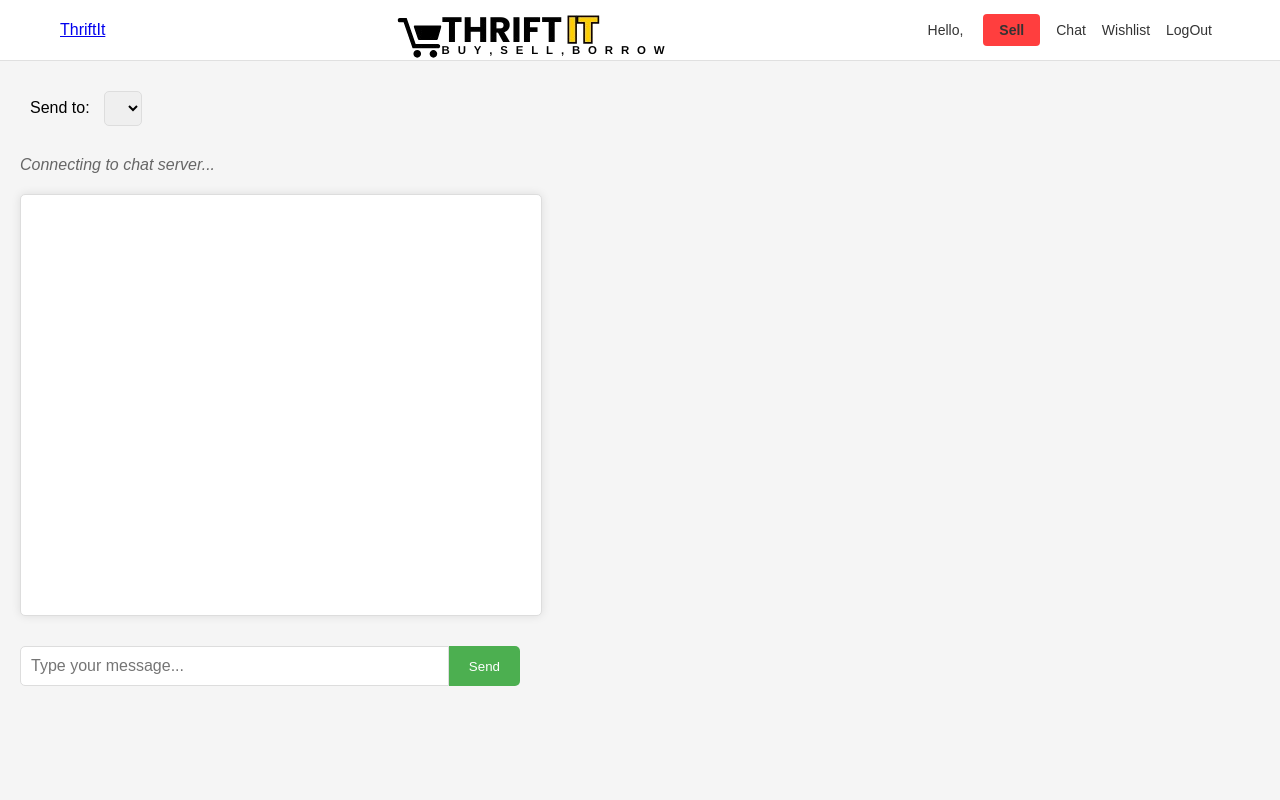
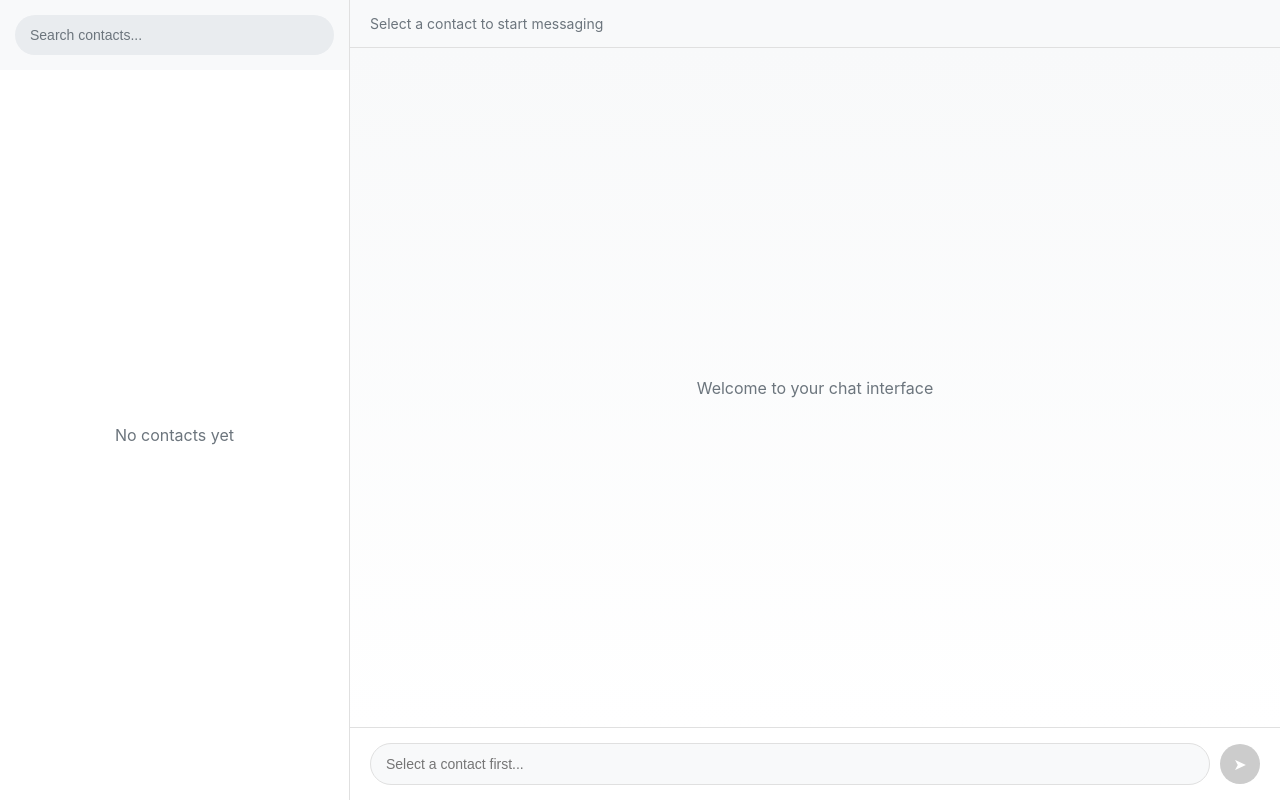
Before and after one commit to Chinz7007/ThriftIt, a Flask app: page /send_message in a window 1280 px wide. Run offline with Flask 3, Linux system fonts and the light colour scheme; the visitor is signed in with stand-in values (Sample User, id 1); data comes from the database, SQL or seed files in the repository; lists and menus that the app fills with data are empty; some libraries are stand-ins or nearby versions.

Commit message:
Update send_message.html with improved layout

```diff
--- a/templates/send_message.html
+++ b/templates/send_message.html
@@ -2,258 +2,467 @@
 <html lang="en">
 <head>
     <meta charset="UTF-8">
-  <title>ThriftIt Chat</title>
-  <link rel="stylesheet" href="{{ url_for('static', filename='style_chat.css') }}">
-  <script src="https://cdnjs.cloudflare.com/ajax/libs/socket.io/4.6.1/socket.io.min.js"></script>
+    <meta name="viewport" content="width=device-width, initial-scale=1.0">
+    <title>Chat Interface</title>
     <style>
-    body {
-      font-family: Arial, sans-serif;
+        * {
             margin: 0;
             padding: 0;
+            box-sizing: border-box;
+        }
+
+        body {
+            font-family: -apple-system, BlinkMacSystemFont, 'Segoe UI', Roboto, sans-serif;
             background-color: #f5f5f5;
+            height: 100vh;
+            display: flex;
         }
+
         .chat-container {
-      height: 400px;
-      border: 1px solid #ddd;
-      margin: 20px;
-      padding: 10px;
+            display: flex;
+            width: 100%;
+            height: 100vh;
+            box-shadow: 0 0 20px rgba(0,0,0,0.1);
+            background: white;
+        }
+
+        /* Left Sidebar */
+        .sidebar {
+            width: 350px;
+            background-color: #ffffff;
+            border-right: 1px solid #e0e0e0;
+            display: flex;
+            flex-direction: column;
+        }
+
+        .search-container {
+            padding: 15px;
+            background-color: #f8f9fa;
+        }
+
+        .search-box {
+            width: 100%;
+            padding: 12px 15px;
+            border: none;
+            border-radius: 25px;
+            background-color: #e9ecef;
+            font-size: 14px;
+            outline: none;
+            transition: background-color 0.2s;
+        }
+
+        .search-box:focus {
+            background-color: #dee2e6;
+        }
+
+        .search-box::placeholder {
+            color: #6c757d;
+        }
+
+        .contacts-list {
+            flex: 1;
             overflow-y: auto;
-      background-color: white;
-      border-radius: 5px;
-    }
-    .chat-controls {
-      margin: 20px;
-      padding: 10px;
-    }
-    .input-area {
-      display: flex;
-      margin: 20px;
-    }
-    #userInput {
-      flex-grow: 1;
-      padding: 10px;
-      border: 1px solid #ddd;
-      border-radius: 5px 0 0 5px;
-    }
-    #sendBtn {
-      padding: 10px 20px;
-      background-color: #4CAF50;
-      color: white;
-      border: none;
-      cursor: pointer;
-      border-radius: 0 5px 5px 0;
-    }
-    .message {
-      margin-bottom: 10px;
-      padding: 10px;
-      border-radius: 5px;
-      display: flex;
-      align-items: flex-start;
-    }
-    .message.you {
-      background-color: #e1f5fe;
-      margin-left: 20%;
-    }
-    .message.them {
-      background-color: #f5f5f5;
-      margin-right: 20%;
-    }
-    .icon {
-      width: 40px;
-      height: 40px;
-      border-radius: 50%;
-      background-color: #ddd;
             display: flex;
             align-items: center;
             justify-content: center;
-      margin-right: 10px;
+            color: #6c757d;
+            font-size: 16px;
+        }
+
+        .contact-item {
+            display: flex;
+            align-items: center;
+            padding: 15px;
+            cursor: pointer;
+            transition: background-color 0.2s;
+            border-bottom: 1px solid #f0f0f0;
+        }
+
+        .contact-item:hover {
+            background-color: #f8f9fa;
+        }
+
+        .contact-item.active {
+            background-color: #dc3545;
+            color: white;
+        }
+
+        .contact-avatar {
+            width: 45px;
+            height: 45px;
+            border-radius: 50%;
+            margin-right: 12px;
+            background: linear-gradient(135deg, #dc3545 0%, #c82333 100%);
+            display: flex;
+            align-items: center;
+            justify-content: center;
+            font-weight: bold;
+            color: white;
+            font-size: 16px;
+        }
+
+        .contact-info {
+            flex: 1;
+            min-width: 0;
+        }
+
+        .contact-name {
+            font-weight: 500;
+            font-size: 15px;
+            margin-bottom: 3px;
+        }
+
+        .contact-preview {
+            color: #6c757d;
+            font-size: 13px;
+            white-space: nowrap;
+            overflow: hidden;
+            text-overflow: ellipsis;
+        }
+
+        .contact-item.active .contact-preview {
+            color: rgba(255,255,255,0.8);
+        }
+
+        .contact-time {
+            font-size: 12px;
+            color: #6c757d;
+            margin-left: 8px;
+        }
+
+        .contact-item.active .contact-time {
+            color: rgba(255,255,255,0.8);
+        }
+
+        /* Main Chat Area */
+        .chat-main {
+            flex: 1;
+            display: flex;
+            flex-direction: column;
+            background-color: #ffffff;
+        }
+
+        .chat-header {
+            padding: 15px 20px;
+            border-bottom: 1px solid #e0e0e0;
+            background-color: #f8f9fa;
+            display: flex;
+            align-items: center;
+        }
+
+        .chat-header-text {
+            color: #6c757d;
+            font-size: 14px;
+        }
+
+        .chat-header-name {
+            font-weight: 600;
+            color: #333;
+        }
+
+        .chat-messages {
+            flex: 1;
+            padding: 20px;
+            overflow-y: auto;
+            background: linear-gradient(to bottom, #f8f9fa 0%, #ffffff 100%);
+            display: flex;
+            flex-direction: column;
+        }
+
+        .empty-chat {
+            color: #6c757d;
+            font-size: 16px;
+            text-align: center;
+            margin: auto;
+        }
+
+        .date-separator {
+            text-align: center;
+            margin: 20px 0;
+            color: #6c757d;
             font-size: 12px;
         }
-    .text {
-      flex-grow: 1;
-      padding: 5px;
+
+        .message {
+            margin-bottom: 15px;
+            display: flex;
+            animation: fadeIn 0.3s ease-in;
         }
-    #recipient {
-      padding: 8px;
-      border-radius: 5px;
-      border: 1px solid #ddd;
-      margin-left: 10px;
+
+        @keyframes fadeIn {
+            from { opacity: 0; transform: translateY(10px); }
+            to { opacity: 1; transform: translateY(0); }
         }
-    .status {
-      margin: 10px 20px;
-      color: #666;
-      font-style: italic;
+
+        .message.sent {
+            justify-content: flex-end;
+        }
+
+        .message.received {
+            justify-content: flex-start;
+        }
+
+        .message-bubble {
+            max-width: 70%;
+            padding: 12px 16px;
+            border-radius: 18px;
+            font-size: 14px;
+            line-height: 1.4;
+            word-wrap: break-word;
+        }
+
+        .message.sent .message-bubble {
+            background-color: #dc3545;
+            color: white;
+            border-bottom-right-radius: 5px;
+        }
+
+        .message.received .message-bubble {
+            background-color: #e9ecef;
+            color: #333;
+            border-bottom-left-radius: 5px;
+        }
+
+        .message-time {
+            font-size: 11px;
+            opacity: 0.7;
+            margin-top: 4px;
+        }
+
+        .send-button:disabled {
+            background-color: #ccc;
+            cursor: not-allowed;
+        }
+
+        .send-button:active {
+            transform: scale(0.95);
+        }
+
+        .online-indicator {
+            width: 8px;
+            height: 8px;
+            background-color: #28a745;
+            border-radius: 50%;
+            margin-left: 6px;
+            display: inline-block;
+        }
+
+        .unread-count {
+            background-color: #dc3545;
+            color: white;
+            border-radius: 50%;
+            min-width: 18px;
+            height: 18px;
+            display: flex;
+            align-items: center;
+            justify-content: center;
+            font-size: 10px;
+            font-weight: bold;
+            margin-left: auto;
+        }
+
+        .chat-input-container {
+            padding: 15px 20px;
+            border-top: 1px solid #e0e0e0;
+            background-color: #ffffff;
+            display: flex;
+            align-items: center;
+            gap: 10px;
+        }
+
+        .chat-input {
+            flex: 1;
+            padding: 12px 15px;
+            border: 1px solid #e0e0e0;
+            border-radius: 25px;
+            outline: none;
+            font-size: 14px;
+            resize: none;
+            max-height: 100px;
+            background-color: #f8f9fa;
+        }
+
+        .chat-input:focus {
+            border-color: #dc3545;
+            background-color: white;
+        }
+
+        .chat-input:disabled {
+            background-color: #f8f9fa;
+            color: #6c757d;
+        }
+
+        .send-button {
+            width: 40px;
+            height: 40px;
+            border: none;
+            border-radius: 50%;
+            background-color: #dc3545;
+            color: white;
+            cursor: pointer;
+            display: flex;
+            align-items: center;
+            justify-content: center;
+            font-size: 16px;
+            transition: background-color 0.2s;
+        }
+
+        .send-button:hover:not(:disabled) {
+            background-color: #c82333;
+        }
+
+        /* Scrollbar styling */
+        .contacts-list::-webkit-scrollbar,
+        .chat-messages::-webkit-scrollbar {
+            width: 6px;
+        }
+
+        .contacts-list::-webkit-scrollbar-track,
+        .chat-messages::-webkit-scrollbar-track {
+            background: #f1f1f1;
+        }
+
+        .contacts-list::-webkit-scrollbar-thumb,
+        .chat-messages::-webkit-scrollbar-thumb {
+            background: #c1c1c1;
+            border-radius: 3px;
+        }
+
+        .contacts-list::-webkit-scrollbar-thumb:hover,
+        .chat-messages::-webkit-scrollbar-thumb:hover {
+            background: #a8a8a8;
+        }
+
+        /* Responsive */
+        @media (max-width: 768px) {
+            .sidebar {
+                width: 100%;
+            }
+
+            .chat-main {
+                display: none;
+            }
         }
     </style>
 </head>
-
 <body>
-  {% include 'header.html' %}
-
-  <div class="chat-controls">
-    <label for="recipient">Send to:</label>
-    <select id="recipient">
-      {% for u in users if u.id != current_user.id %}
-        <option value="{{ u.id }}">{{ u.student_id }} ({{ u.student_email }})</option>
-      {% endfor %}
-    </select>
+    <div class="chat-container">
+        <!-- Left Sidebar -->
+        <div class="sidebar">
+            <div class="search-container">
+                <input type="text" class="search-box" placeholder="Search contacts..." id="searchBox">
             </div>
 
-  <div class="status" id="connectionStatus">Connecting to chat server...</div>
-  <div class="chat-container" id="chat"></div>
+            <div class="contacts-list" id="contactsList">
+                No contacts yet
+            </div>
+        </div>
 
-  <div class="input-area">
-    <input type="text" id="userInput" placeholder="Type your message...">
-    <button id="sendBtn">Send</button>
+        <!-- Main Chat Area -->
+        <div class="chat-main">
+            <div class="chat-header">
+                <span class="chat-header-text">Select a contact to start messaging</span>
+            </div>
+
+            <div class="chat-messages" id="chatMessages">
+                <div class="empty-chat" id="emptyChat">Welcome to your chat interface</div>
+            </div>
+
+            <div class="chat-input-container">
+                <input type="text" class="chat-input" placeholder="Select a contact first..." id="chatInput" disabled>
+                <button class="send-button" id="sendButton" disabled>➤</button>
+            </div>
+        </div>
     </div>
 
     <script>
-    // Initialize socket connection
-    const socket = io();
-    const statusDisplay = document.getElementById('connectionStatus');
-    const currentUserId = {{ current_user.id }};
-    let selectedRecipient = document.getElementById("recipient").value;
+        // Empty contacts array - ready for you to add data
+        const contacts = [];
 
-    // Connection handling
-    socket.on('connect', () => {
-      statusDisplay.textContent = 'Connected to chat server!';
-      statusDisplay.style.color = '#4CAF50';
+        let currentContact = null;
 
-      // Join personal room
-      socket.emit('join', { user_id: currentUserId });
+        // DOM elements
+        const contactsList = document.getElementById('contactsList');
+        const chatMessages = document.getElementById('chatMessages');
+        const emptyChat = document.getElementById('emptyChat');
+        const chatInput = document.getElementById('chatInput');
+        const sendButton = document.getElementById('sendButton');
+        const searchBox = document.getElementById('searchBox');
 
-      // Load conversation history for the currently selected recipient
-      loadConversation(selectedRecipient);
-    });
-
-    socket.on('disconnect', () => {
-      statusDisplay.textContent = 'Disconnected from chat server. Trying to reconnect...';
-      statusDisplay.style.color = '#f44336';
-    });
-
-    // Message display functions
-    const chat = document.getElementById("chat");
-    const input = document.getElementById("userInput");
-    const recipient = document.getElementById("recipient");
-
-    // Update selected recipient when dropdown changes
-    recipient.addEventListener('change', () => {
-      selectedRecipient = recipient.value;
-      // Clear chat and load conversation for new recipient
-      chat.innerHTML = '';
-      loadConversation(selectedRecipient);
-    });
-
-    // Send message function
-    document.getElementById("sendBtn").onclick = sendMessage;
-
-    // Allow sending with Enter key
-    input.addEventListener('keypress', (e) => {
-      if (e.key === 'Enter') {
-        sendMessage();
-      }
-    });
-
-    function sendMessage() {
-      const content = input.value.trim();
-      if (!content) return;
-
-      const data = {
-        sender_id: currentUserId,
-        receiver_id: parseInt(selectedRecipient),
-        content: content
-      };
-
-      // Disable input temporarily to prevent double-sending
-      input.disabled = true;
-
-      // Send via socket
-      socket.emit('send_message', data);
-
-      // Clear input field
-      input.value = '';
-      input.disabled = false;
-      input.focus();
+        // Initialize app
+        function init() {
+            renderContacts();
+            setupEventListeners();
         }
 
-    // Load conversation history from API
-    function loadConversation(userId) {
-      statusDisplay.textContent = 'Loading conversation...';
+        // Render contacts list
+        function renderContacts(filter = '') {
+            if (contacts.length === 0) {
+                contactsList.innerHTML = '<div style="text-align: center; padding: 20px; color: #6c757d;">No contacts yet</div>';
+                return;
+            }
 
-      fetch(`/api/conversations/${userId}`)
-        .then(response => response.json())
-        .then(messages => {
-          chat.innerHTML = ''; // Clear existing messages
+            const filteredContacts = contacts.filter(contact =>
+                contact.name.toLowerCase().includes(filter.toLowerCase())
+            );
 
-          if (messages.length === 0) {
-            statusDisplay.textContent = 'No messages yet. Send one to start the conversation!';
-          } else {
-            statusDisplay.textContent = `Showing ${messages.length} messages`;
+            if (filteredContacts.length === 0) {
+                contactsList.innerHTML = '<div style="text-align: center; padding: 20px; color: #6c757d;">No contacts found</div>';
+                return;
+            }
 
-            // Display all messages
-            messages.forEach(msg => {
-              appendMessage(
-                msg.is_sender ? 'you' : 'them',
-                msg.content,
-                msg.sender_name,
-                msg.timestamp
-              );
-            });
+            contactsList.innerHTML = '';
+            filteredContacts.forEach(contact => {
+                const contactElement = document.createElement('div');
+                contactElement.className = 'contact-item';
+                contactElement.dataset.contactId = contact.id;
 
-            // Scroll to bottom
-            chat.scrollTop = chat.scrollHeight;
-          }
-        })
-        .catch(error => {
-          console.error('Error loading conversation:', error);
-          statusDisplay.textContent = 'Error loading conversation. Please refresh.';
-          statusDisplay.style.color = '#f44336';
+                contactElement.innerHTML = `
+                    <div class="contact-avatar">${contact.avatar}</div>
+                    <div class="contact-info">
+                        <div class="contact-name">${contact.name}${contact.online ? '<span class="online-indicator"></span>' : ''}</div>
+                        <div class="contact-preview">${contact.lastMessage}</div>
+                    </div>
+                    <div style="display: flex; flex-direction: column; align-items: flex-end;">
+                        <div class="contact-time">${contact.time}</div>
+                        ${contact.unread > 0 ? `<div class="unread-count">${contact.unread}</div>` : ''}
+                    </div>
+                `;
+
+                contactElement.addEventListener('click', () => selectContact(contact.id));
+                contactsList.appendChild(contactElement);
             });
         }
 
-    // Handle incoming messages
-    socket.on('new_message', msg => {
-      console.log('Received message:', msg);
+        // Select a contact (for future use)
+        function selectContact(contactId) {
+            // This function is ready for when you add contacts
+            console.log('Selected contact:', contactId);
+        }
 
-      // If the message is from the currently selected user
-      if (msg.sender_id == selectedRecipient) {
-        appendMessage('them', msg.content, 'They', msg.timestamp);
-      } else {
-        // Notify about message from other user
-        statusDisplay.textContent = `New message from user ID: ${msg.sender_id}`;
-        statusDisplay.style.color = '#ff9800';
+        // Setup event listeners
+        function setupEventListeners() {
+            // Search functionality
+            searchBox.addEventListener('input', (e) => {
+                renderContacts(e.target.value);
+            });
+
+            // Send button (disabled by default)
+            sendButton.addEventListener('click', () => {
+                console.log('Send button clicked - add your messaging logic here');
+            });
+
+            // Enter key (disabled by default)
+            chatInput.addEventListener('keydown', (e) => {
+                if (e.key === 'Enter' && !e.shiftKey) {
+                    e.preventDefault();
+                    console.log('Enter pressed - add your messaging logic here');
                 }
             });
+        }
 
-    // Handle sent message confirmation
-    socket.on('message_sent', msg => {
-      console.log('Message sent confirmation:', msg);
-
-      // If this is for the currently selected conversation
-      if (msg.receiver_id == selectedRecipient) {
-        appendMessage('you', msg.content, 'You', msg.timestamp);
-      }
-    });
-
-    function appendMessage(who, text, name, timestamp) {
-      const div = document.createElement("div");
-      div.className = `message ${who}`;
-
-      // Format timestamp
-      const formattedTime = new Date(timestamp).toLocaleTimeString([], {hour: '2-digit', minute:'2-digit'});
-
-      div.innerHTML = `
-        <div class="icon">${name.substring(0, 1)}</div>
-        <div class="text">
-          ${text}
-          <div style="font-size: 11px; color: #888; text-align: right; margin-top: 5px;">
-            ${formattedTime}
-          </div>
-        </div>`;
-
-      chat.appendChild(div);
-      chat.scrollTop = chat.scrollHeight;
-    }
+        // Initialize the app
+        init();
     </script>
 </body>
 </html>
```
Lines whose indentation alone changed are shown as unchanged.
